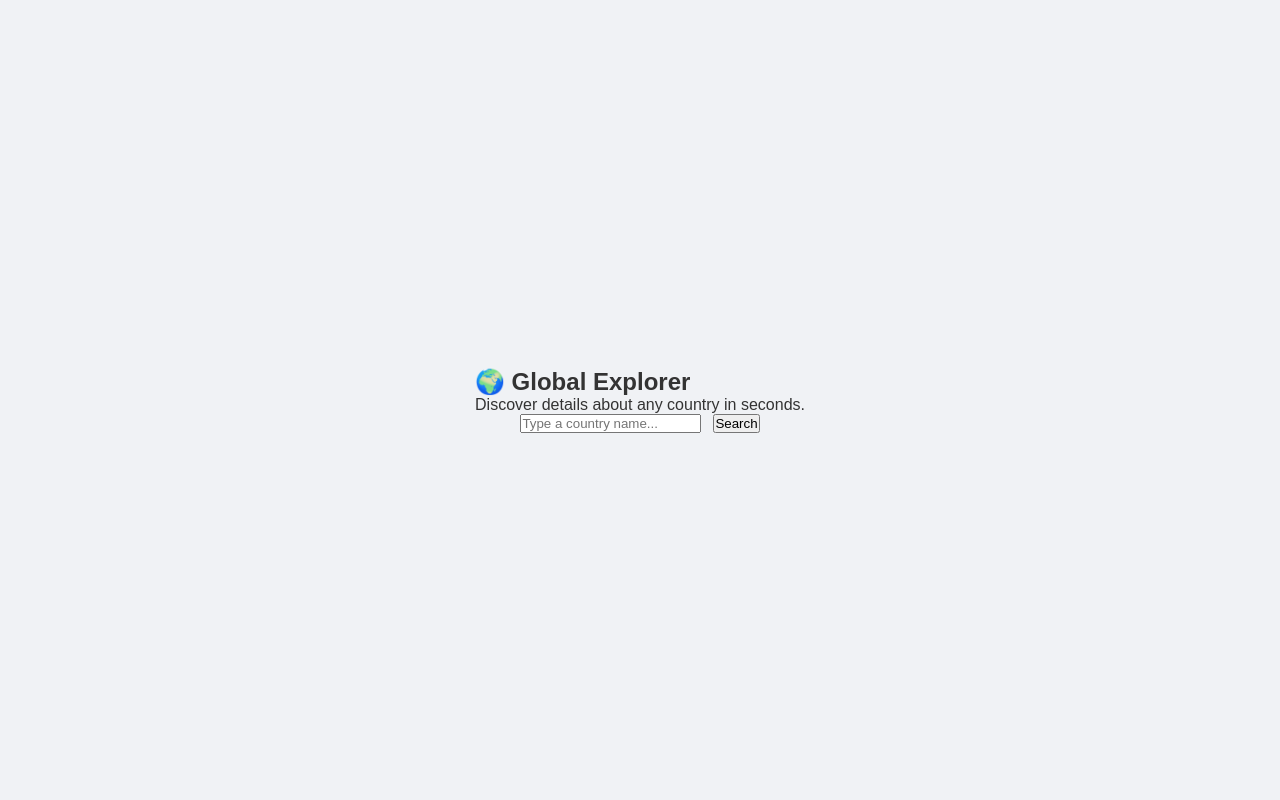
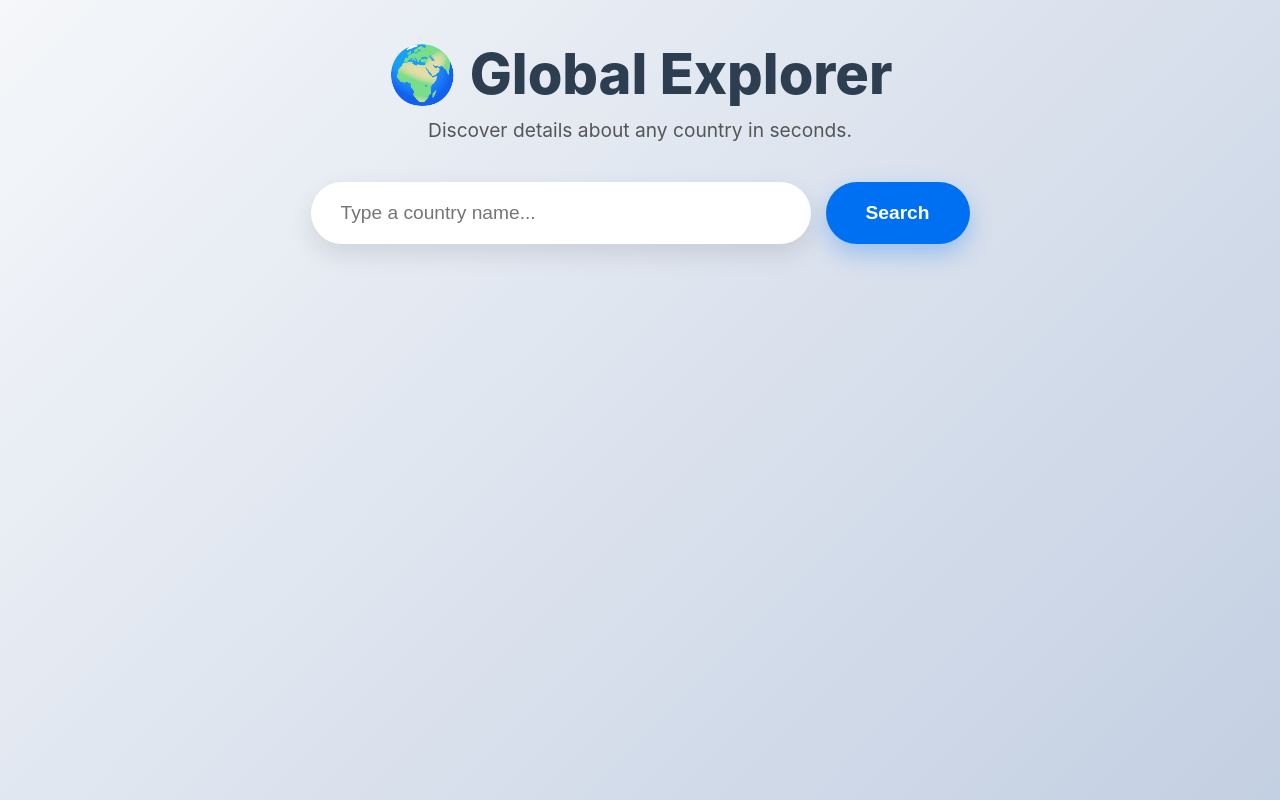
Before and after one commit to Vilita310/bonus-app, a Next.js app: page / in a window 1280 px wide. Built offline with nearby package versions, Linux system fonts and the light colour scheme.

Commit message:
Refactor global styles for improved design

```diff
--- a/app/globals.css
+++ b/app/globals.css
@@ -1,4 +1,4 @@
-/* Basic reset to remove default browser margins */
+/* Resetting default browser styles */
 * {
   box-sizing: border-box;
   margin: 0;
@@ -6,95 +6,193 @@
 }
 
 body {
-  font-family: Arial, Helvetica, sans-serif;
-  background-color: #f0f2f5;
+  font-family: -apple-system, BlinkMacSystemFont, "Segoe UI", Roboto, sans-serif;
+  background: linear-gradient(135deg, #f5f7fa 0%, #c3cfe2 100%);
   color: #333;
+  min-height: 100vh;
+}
 
-  /* Center everything vertically + horizontally */
+/* Main Container */
+.main-container {
   min-height: 100vh;
   display: flex;
-  justify-content: center;
+  flex-direction: column;
   align-items: center;
-
-  padding: 0;
+  padding: 40px 20px;
 }
 
-/* Center container */
-.container {
-  max-width: 700px;
+/* --- HERO SECTION --- */
+.hero-section {
   text-align: center;
+  margin-bottom: 50px;
+  width: 100%;
+  max-width: 800px;
+  animation: fadeInDown 0.8s ease-out;
 }
 
-header h1 {
+.title {
+  font-size: 3.5rem;
+  color: #2c3e50;
   margin-bottom: 10px;
-  color: #2c3e50;
+  font-weight: 800;
 }
 
-/* Search area spacing */
-.search-area {
-  margin: 30px 0;
+.subtitle {
+  font-size: 1.2rem;
+  color: #555;
+  margin-bottom: 40px;
 }
 
 .search-form {
   display: flex;
-  gap: 12px;
+  gap: 15px;
   justify-content: center;
+  flex-wrap: wrap;
 }
 
-/* Bigger search input */
-.input-box {
-  padding: 14px 18px;
-  font-size: 18px;
-  border: 1px solid #bbb;
-  border-radius: 8px;
-  width: 300px;
+/* Big Search Input */
+.big-input {
+  padding: 20px 30px;
+  font-size: 1.2rem;
+  border: none;
+  border-radius: 50px;
+  width: 100%;
+  max-width: 500px;
+  box-shadow: 0 10px 25px rgba(0,0,0,0.1);
+  outline: none;
+  transition: transform 0.2s, box-shadow 0.2s;
 }
 
-/* Bigger search button */
-.btn-search {
-  padding: 14px 26px;
-  font-size: 18px;
-  background-color: #0070f3;
-  color: white;
-  border: none;
-  border-radius: 8px;
-  cursor: pointer;
+.big-input:focus {
+  transform: scale(1.02);
+  box-shadow: 0 15px 30px rgba(0, 112, 243, 0.2);
 }
 
-.btn-search:disabled {
-  background-color: #aaa;
+/* Big Search Button */
+.big-button {
+  padding: 20px 40px;
+  font-size: 1.2rem;
+  font-weight: bold;
+  color: white;
+  background-color: #0070f3;
+  border: none;
+  border-radius: 50px;
+  cursor: pointer;
+  box-shadow: 0 10px 25px rgba(0, 112, 243, 0.3);
+  transition: background 0.3s, transform 0.2s;
 }
 
-.error-text {
-  color: red;
-  margin-top: 10px;
+.big-button:hover {
+  background-color: #0056b3;
+  transform: translateY(-2px);
 }
 
-/* Country results */
-.results {
+.big-button:disabled {
+  background-color: #a0a0a0;
+  cursor: not-allowed;
+  transform: none;
+}
+
+.error-card {
+  margin-top: 20px;
+  padding: 15px 25px;
+  background-color: #ffecec;
+  color: #d32f2f;
+  border-radius: 12px;
+  border: 1px solid #ffcdd2;
+  font-weight: bold;
+  display: inline-block;
+}
+
+/* --- RESULTS SECTION (FIXED FOR SINGLE CARD) --- */
+.results-container {
+  width: 100%;
+  max-width: 1000px;
   display: grid;
-  gap: 20px;
+
+  /* FIX: Prevent single card from stretching full width */
+  grid-template-columns: repeat(auto-fit, minmax(320px, 360px));
+
+  gap: 30px;
+  justify-content: center; /* Centers even when only 1 card */
+  animation: fadeInUp 0.5s ease-out;
 }
 
 .country-card {
   background: white;
-  padding: 20px;
-  border-radius: 10px;
-  box-shadow: 0 2px 5px rgba(0,0,0,0.1);
+  border-radius: 20px;
+  overflow: hidden;
+  box-shadow: 0 10px 30px rgba(0,0,0,0.08);
+  transition: transform 0.3s;
+
+  /* FIX: Prevent card from expanding too wide */
+  max-width: 360px;
+  width: 100%;
+  margin: 0 auto;
+}
+
+.country-card:hover {
+  transform: translateY(-10px);
+}
+
+.flag-wrapper {
+  height: 160px; /* Reduced height for better balance */
+  background-color: #eaeaea;
   display: flex;
   align-items: center;
-  gap: 20px;
-  text-align: left;
+  justify-content: center;
+  overflow: hidden;
 }
 
-.flag {
-  width: 100px;
-  height: auto;
-  border: 1px solid #ddd;
-  border-radius: 4px;
+.flag-img {
+  width: 100%;
+  height: 100%;
+  object-fit: cover;
 }
 
-.info h2 {
-  margin-bottom: 5px;
-  color: #0070f3;
+.info-wrapper {
+  padding: 25px;
 }
+
+.info-wrapper h2 {
+  font-size: 1.5rem;
+  margin-bottom: 15px;
+  color: #333;
+}
+
+.tags {
+  display: flex;
+  gap: 10px;
+  margin-bottom: 20px;
+}
+
+.tag {
+  background-color: #e1f5fe;
+  color: #0288d1;
+  padding: 5px 12px;
+  border-radius: 15px;
+  font-size: 0.85rem;
+  font-weight: bold;
+}
+
+.tag.secondary {
+  background-color: #f3e5f5;
+  color: #7b1fa2;
+}
+
+.stats p {
+  margin: 8px 0;
+  font-size: 1rem;
+  color: #555;
+}
+
+/* Animations */
+@keyframes fadeInDown {
+  from { opacity: 0; transform: translateY(-20px); }
+  to { opacity: 1; transform: translateY(0); }
+}
+
+@keyframes fadeInUp {
+  from { opacity: 0; transform: translateY(20px); }
+  to { opacity: 1; transform: translateY(0); }
+}
```
